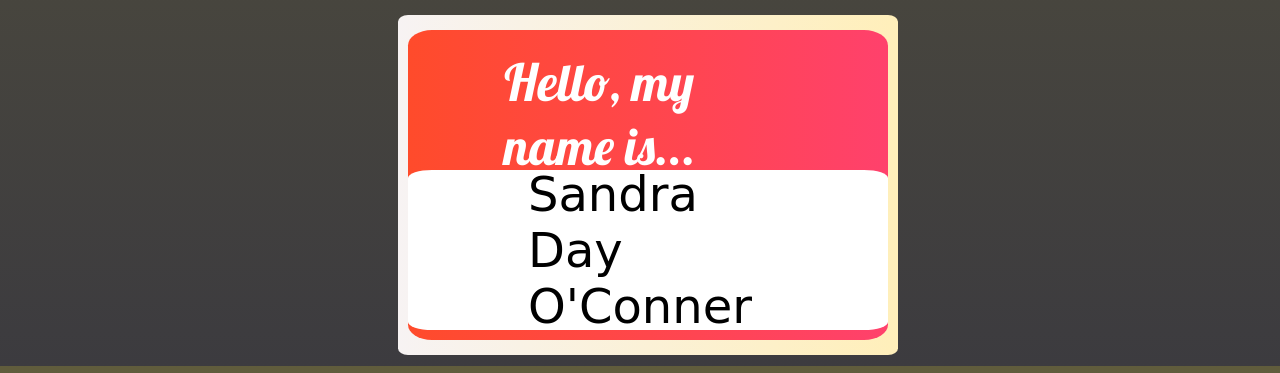
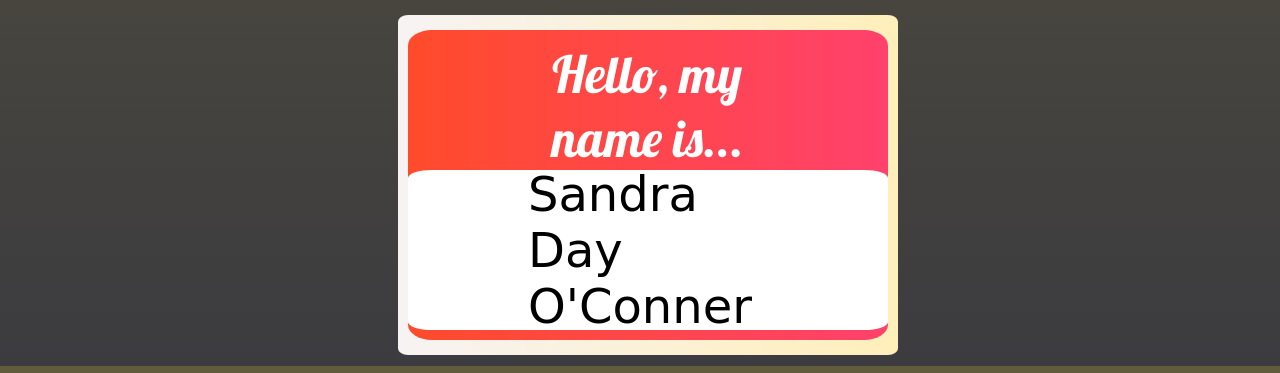
Before and after one commit to Joseph-L-Davis/name-tag-2, a plain HTML site: page index.html in a window 1280 px wide. Shown: the part 824-1197 px from the top of the page. Drawn offline with Linux system fonts and the light colour scheme.

Commit message:
center hello section

```diff
--- a/style.css
+++ b/style.css
@@ -83,8 +83,8 @@ section {
   align-items: flex-start;
   justify-content: center;
   position: relative;
-  left: 20%;
-  bottom: 75%;
+  left: 30%;
+  bottom: 80%;
   font-size: 3.2rem;
   font-family: 'Lobster', cursive;
   color: white;
```
Also changed, not shown: index.html (line endings or trailing spaces).
